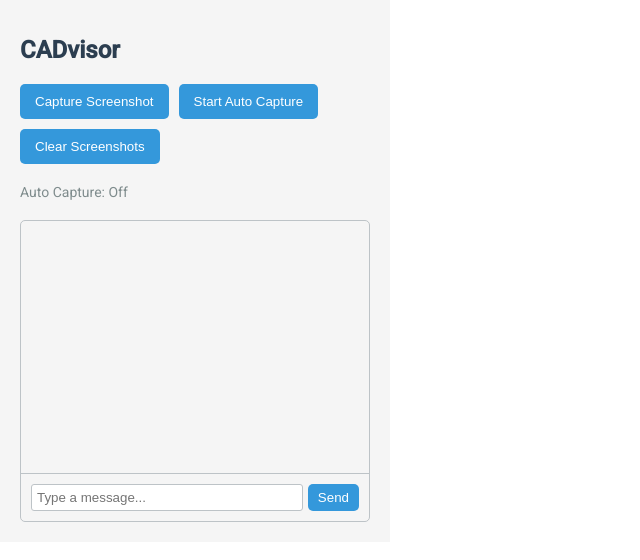
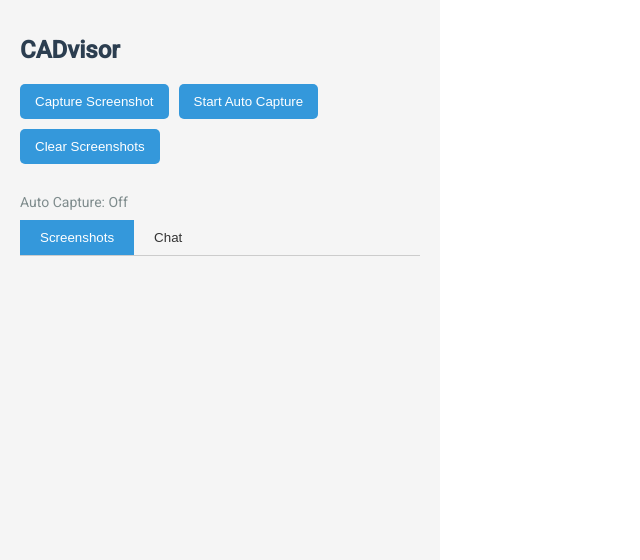
Before and after one commit to KG2468/UCB-AI-Hack, a React (Create React App) app in the folder react-chrome-ext/: page / in a window 1280 px wide. Shown: the top 560 px of the page, without its empty margins (0-640 px from the left). Built offline with nearby package versions, Linux system fonts and the light colour scheme.

Commit message:
More UI stuff and initial prompting

```diff
--- a/react-chrome-ext/src/App.tsx
+++ b/react-chrome-ext/src/App.tsx
@@ -6,6 +6,9 @@
 import ChatWindow from './ChatWindow';
 import { ChatMessage } from './types';
 import { AppContainer, Title, ButtonGroup, Button, StatusText, ScreenshotListContainer, ChatWindowContainer } from './styles';
+import { Tabs, Tab, TabPanel } from './TabComponents';
+import InitialQuestion from './InitialQuestion';
+
 
 const App: React.FC = () => {
   const [screenshots, setScreenshots] = useState<Screenshot[]>([]);
@@ -15,6 +18,9 @@
   const [autoCapture, setAutoCapture] = useState(false);
   const [intervalId, setIntervalId] = useState<number | null>(null);
   const [isWaitingForAI, setIsWaitingForAI] = useState(false);
+  const [activeTab, setActiveTab] = useState(0);
+  const [projectDescription, setProjectDescription] = useState<string | null>(null);
+
 
   useEffect(() => {
     loadScreenshots();
@@ -94,6 +100,17 @@
     }, 1000);
   };
 
+  const handleProjectDescription = (description: string) => {
+    setProjectDescription(description);
+    // You might want to send this description to your AI or store it for later use
+    const systemMessage: ChatMessage = {
+      message: `Project description: ${description}`,
+      timestamp: new Date().toISOString(),
+      isUser: false
+    };
+    setChatMessages([systemMessage]);
+  };
+
   return (
     <AppContainer>
       <Title>CADvisor</Title>
@@ -105,20 +122,35 @@
         <Button onClick={clearScreenshots}>Clear Screenshots</Button>
       </ButtonGroup>
       <StatusText>Auto Capture: {autoCapture ? 'On' : 'Off'}</StatusText>
+
+      <Tabs activeTab={activeTab} onChange={setActiveTab}>
+        <Tab>Screenshots</Tab>
+        <Tab>Chat</Tab>
+      </Tabs>
+
+      <TabPanel value={activeTab} index={0}>
         <ScreenshotListContainer>
           <ScreenshotList
             screenshots={screenshots}
             onSelectScreenshot={handleSelectScreenshot}
           />
         </ScreenshotListContainer>
-      <ScreenshotDisplay screenshot={selectedScreenshot} />
+        {/* Remove the ScreenshotDisplay component from here */}
+      </TabPanel>
+
+      <TabPanel value={activeTab} index={1}>
         <ChatWindowContainer>
+          {projectDescription === null ? (
+            <InitialQuestion onSubmit={handleProjectDescription} />
+          ) : (
             <ChatWindow
               chatMessages={chatMessages}
               onSendMessage={handleSendMessage}
               isWaitingForAI={isWaitingForAI}
             />
+          )}
         </ChatWindowContainer>
+      </TabPanel>
     </AppContainer>
   );
 };
--- /dev/null
+++ b/react-chrome-ext/src/InitialQuestion.tsx
@@ -0,0 +1,69 @@
+import React, { useState } from 'react';
+import styled from 'styled-components';
+
+const QuestionContainer = styled.div`
+  display: flex;
+  flex-direction: column;
+  align-items: center;
+  justify-content: center;
+  height: 100%;
+  padding: 20px;
+`;
+
+const QuestionText = styled.h2`
+  font-size: 1.2em;
+  margin-bottom: 20px;
+  text-align: center;
+`;
+
+const InputBox = styled.textarea`
+  width: 100%;
+  height: 100px;
+  padding: 10px;
+  margin-bottom: 20px;
+  border: 1px solid #ccc;
+  border-radius: 5px;
+  resize: none;
+`;
+
+const SubmitButton = styled.button`
+  background-color: #3498db;
+  color: white;
+  border: none;
+  padding: 10px 20px;
+  border-radius: 5px;
+  cursor: pointer;
+  transition: background-color 0.3s;
+
+  &:hover {
+    background-color: #2980b9;
+  }
+`;
+
+interface InitialQuestionProps {
+  onSubmit: (answer: string) => void;
+}
+
+const InitialQuestion: React.FC<InitialQuestionProps> = ({ onSubmit }) => {
+  const [answer, setAnswer] = useState('');
+
+  const handleSubmit = () => {
+    if (answer.trim()) {
+      onSubmit(answer);
+    }
+  };
+
+  return (
+    <QuestionContainer>
+      <QuestionText>What are you building?</QuestionText>
+      <InputBox
+        value={answer}
+        onChange={(e) => setAnswer(e.target.value)}
+        placeholder="Describe your project..."
+      />
+      <SubmitButton onClick={handleSubmit}>Submit</SubmitButton>
+    </QuestionContainer>
+  );
+};
+
+export default InitialQuestion;
--- a/react-chrome-ext/src/ScreenshotList.tsx
+++ b/react-chrome-ext/src/ScreenshotList.tsx
@@ -1,6 +1,13 @@
-// ScreenshotList.tsx
-import React from 'react';
+import React, { useState } from 'react';
 import { Screenshot } from './types';
+import {
+  ScreenshotListWrapper,
+  ScreenshotListItem,
+  ScreenshotImage,
+  ScreenshotDate,
+  ScreenshotHeader,
+  ScreenshotDropdown
+} from './styles';
 
 interface Props {
   screenshots: Screenshot[];
@@ -8,18 +15,30 @@
 }
 
 const ScreenshotList: React.FC<Props> = ({ screenshots, onSelectScreenshot }) => {
+  const [expandedIndex, setExpandedIndex] = useState<number | null>(null);
+
+  const handleClick = (screenshot: Screenshot, index: number) => {
+    onSelectScreenshot(screenshot, index);
+    setExpandedIndex(expandedIndex === index ? null : index);
+  };
+
   return (
-    <ul style={{ listStyleType: 'none', padding: 0 }}>
+    <ScreenshotListWrapper>
       {screenshots.map((screenshot, index) => (
-        <li
-          key={index}
-          onClick={() => onSelectScreenshot(screenshot, index)}
-          style={{ cursor: 'pointer', padding: '5px', margin: '5px 0', backgroundColor: '#f0f0f0', borderRadius: '3px' }}
-        >
-          Screenshot {index + 1} - {new Date(screenshot.date).toLocaleString()}
-        </li>
+        <React.Fragment key={index}>
+          <ScreenshotListItem onClick={() => handleClick(screenshot, index)}>
+            <ScreenshotHeader>
+              <ScreenshotDate>
+                {new Date(screenshot.date).toLocaleString()}
+              </ScreenshotDate>
+            </ScreenshotHeader>
+          </ScreenshotListItem>
+          <ScreenshotDropdown expanded={expandedIndex === index}>
+            <ScreenshotImage src={screenshot.url} alt={`Screenshot ${index + 1}`} />
+          </ScreenshotDropdown>
+        </React.Fragment>
       ))}
-    </ul>
+    </ScreenshotListWrapper>
   );
 };
 
--- /dev/null
+++ b/react-chrome-ext/src/TabComponents.tsx
@@ -0,0 +1,41 @@
+import React from 'react';
+import styled from 'styled-components';
+
+const TabsContainer = styled.div`
+  display: flex;
+  border-bottom: 1px solid #ccc;
+  margin-bottom: 20px;
+`;
+
+const TabButton = styled.button<{ active: boolean }>`
+  padding: 10px 20px;
+  border: none;
+  background-color: ${props => props.active ? '#3498db' : 'transparent'};
+  color: ${props => props.active ? 'white' : '#333'};
+  cursor: pointer;
+  transition: background-color 0.3s;
+
+  &:hover {
+    background-color: ${props => props.active ? '#2980b9' : '#f0f0f0'};
+  }
+`;
+
+export const Tabs: React.FC<{ activeTab: number, onChange: (index: number) => void, children: React.ReactNode }> = ({ activeTab, onChange, children }) => (
+  <TabsContainer>
+    {React.Children.map(children, (child, index) => (
+      React.cloneElement(child as React.ReactElement, { active: index === activeTab, onClick: () => onChange(index) })
+    ))}
+  </TabsContainer>
+);
+
+export const Tab: React.FC<{ active?: boolean, onClick?: () => void, children: React.ReactNode }> = ({ active, onClick, children }) => (
+  <TabButton active={active || false} onClick={onClick}>
+    {children}
+  </TabButton>
+);
+
+export const TabPanel: React.FC<{ value: number, index: number, children: React.ReactNode }> = ({ value, index, children }) => (
+  <div hidden={value !== index}>
+    {children}
+  </div>
+);
--- a/react-chrome-ext/src/styles.ts
+++ b/react-chrome-ext/src/styles.ts
@@ -2,11 +2,14 @@
 import styled from 'styled-components';
 
 export const AppContainer = styled.div`
-  width: 350px;
+  width: 400px;
+  height: 600px;
   padding: 20px;
   font-family: 'Roboto', sans-serif;
   background-color: #f5f5f5;
   color: #333;
+  display: flex;
+  flex-direction: column;
 `;
 
 export const Title = styled.h1`
@@ -43,11 +46,15 @@
 `;
 
 export const ScreenshotListContainer = styled.div`
-  margin-top: 20px;
+  flex: 1;
+  overflow-y: auto;
+  margin-bottom: 10px;
 `;
 
 export const ChatWindowContainer = styled.div`
-  margin-top: 20px;
+  flex: 1;
+  display: flex;
+  flex-direction: column;
 `;
 
 export const ScreenshotListWrapper = styled.ul`
@@ -58,21 +65,40 @@
 
 export const ScreenshotListItem = styled.li`
   cursor: pointer;
-  padding: 10px;
-  margin: 5px 0;
+  padding: 15px;
+  margin: 10px 0;
   background-color: #ecf0f1;
-  border-radius: 5px;
-  transition: background-color 0.3s;
+  border-radius: 8px;
+  transition: background-color 0.3s, box-shadow 0.3s;
 
   &:hover {
     background-color: #d5dbdb;
+    box-shadow: 0 2px 5px rgba(0, 0, 0, 0.1);
   }
+`;
+
+export const ScreenshotHeader = styled.div`
+  display: flex;
+  justify-content: space-between;
+  align-items: center;
+`;
+
+export const ScreenshotDate = styled.span`
+  font-size: 0.9em;
+  color: #34495e;
+`;
+
+export const ScreenshotDropdown = styled.div<{ expanded: boolean }>`
+  max-height: ${props => props.expanded ? '300px' : '0'};
+  overflow: hidden;
+  transition: max-height 0.3s ease-out;
 `;
 
 export const ScreenshotImage = styled.img`
   max-width: 100%;
   border-radius: 5px;
   box-shadow: 0 2px 4px rgba(0, 0, 0, 0.1);
+  margin-top: 10px;
 `;
 
 export const ChatWindowWrapper = styled.div`
```
Also changed, not shown: react-chrome-ext/src/MediaPage.tsx (added, +13 -0 lines), react-chrome-ext/src/SettingsPage.tsx (added, +13 -0 lines), 1 other file (tests, documents, lock files or other folders). Lines whose indentation alone changed are shown as unchanged.
